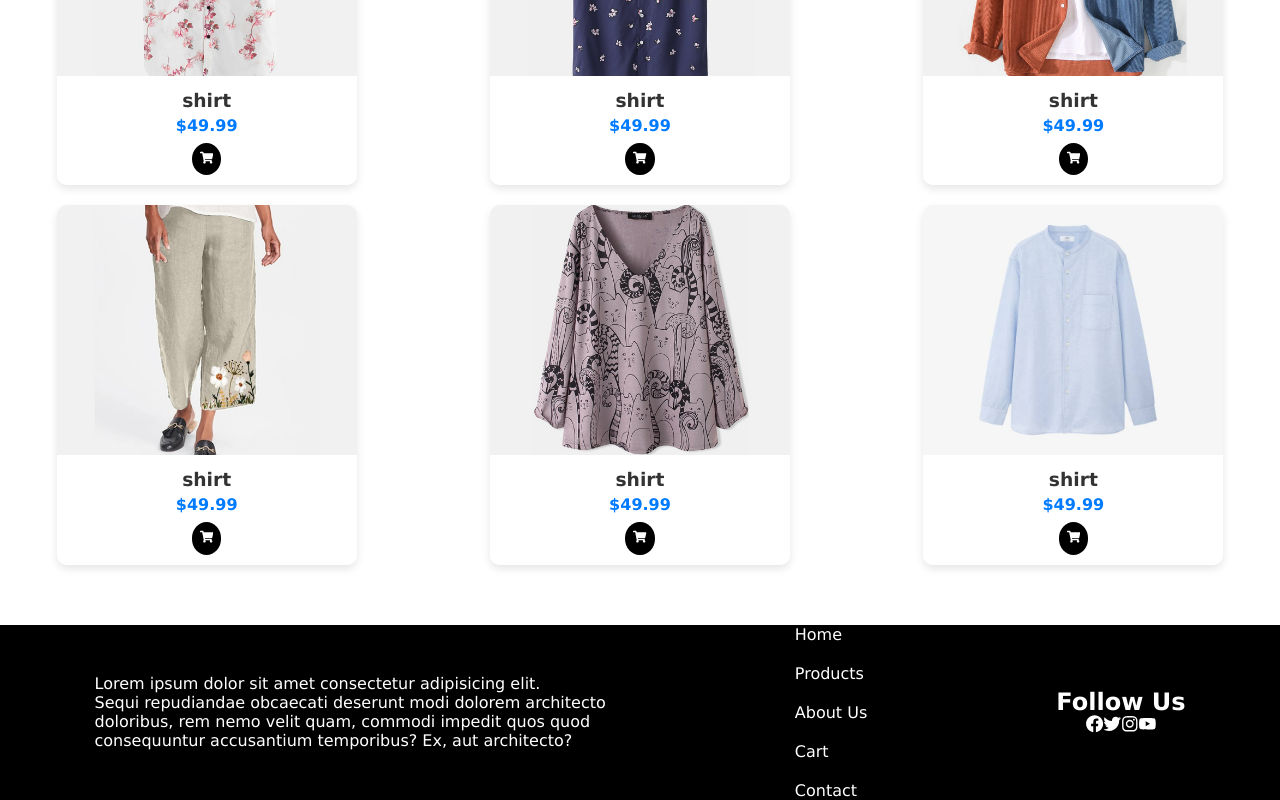
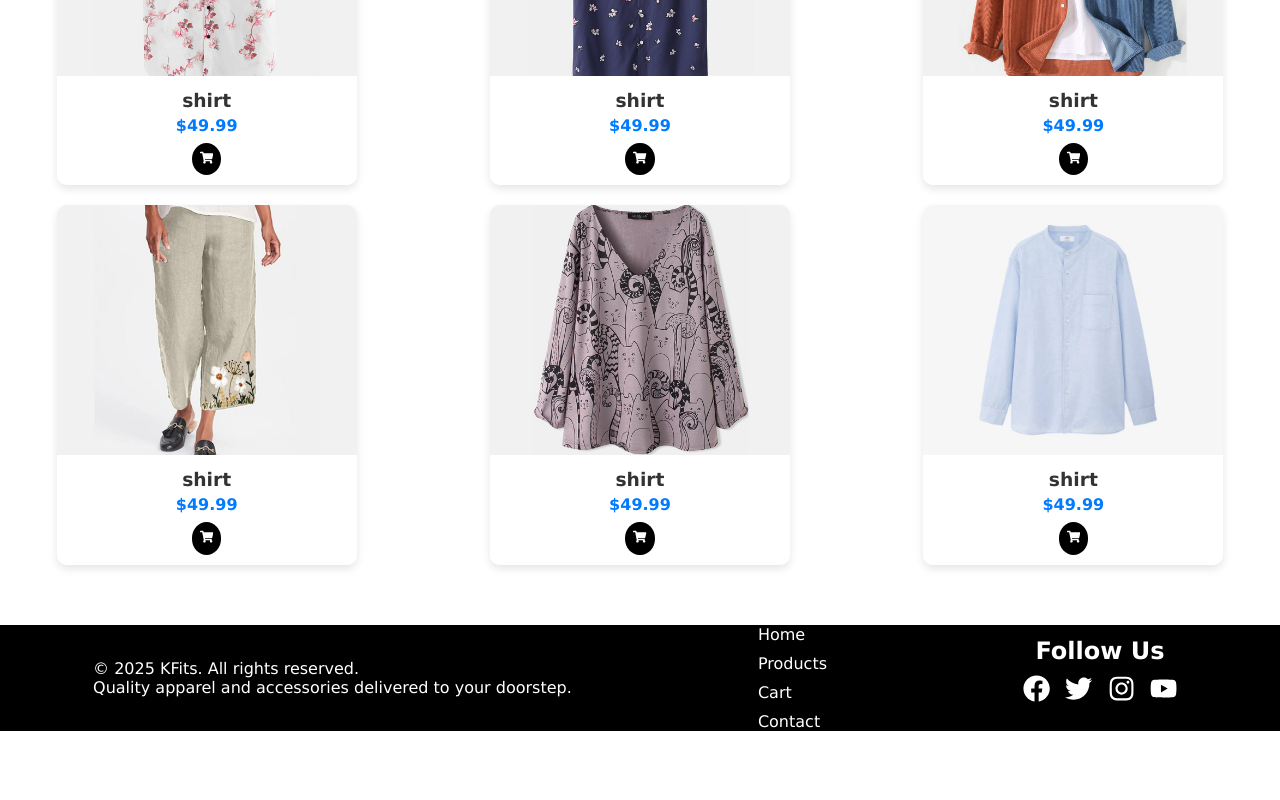
Before and after one commit to Kidkasam/ecommerce, a React (Vite) app: page / in a window 1280 px wide. Shown: the part 4353-5153 px from the top of the page. After the commit the page ends 5084 px from the top, so only its background shows below. Built offline with nearby package versions, Linux system fonts and the light colour scheme.

Commit message:
feat: add footer component with links and social icons

```diff
--- a/src/components/footer/Footer.css
+++ b/src/components/footer/Footer.css
@@ -13,8 +13,15 @@
 .footer-section-links{
     display: flex;
     flex-direction: column;
-
-    gap: 20px;
+    gap: 10px;
+}
+.footer-section-links a{
+    text-decoration: none;
+    color: white;
+    transition: 0.3s ease-in-out;
+}
+.footer-section-links a:hover{
+    color: #4fa3ff;
 }
 
 .footer-section-socials{
@@ -26,14 +33,17 @@
 .footer-icons{
     display: flex;
     align-items: center;
-    justify-content: space-between;
-    transform: scale(1.1);
-    transition: ease 0.3s;
+    gap: 15px;
+    padding: 10px 10px;
+    font-size: 1.7rem;
+
+
 }
 .footer-icons a{
+    color: white;
     transition: ease 0.3s;
 }
 .footer-icons a:hover{
+    color: #4fa3ff;
     transform: scale(1.3);
-    color: #4fa3ff;
 }
--- a/src/components/footer/Footer.jsx
+++ b/src/components/footer/Footer.jsx
@@ -8,17 +8,15 @@ const Footer = () => {
     <footer className="footer-container">
       <div className="footer-section-about">
         <p>
-          Lorem ipsum dolor sit amet consectetur adipisicing elit. <br/>
-          Sequi repudiandae obcaecati deserunt modi dolorem architecto <br/>
-          doloribus, rem nemo velit quam, commodi impedit quos quod <br/>
-          consequuntur accusantium temporibus? Ex, aut architecto?<br/>
+         © 2025 KFits. All rights reserved.<br/>
+Quality apparel and accessories delivered to your doorstep.
         </p>
       </div>
 
       <div className="footer-section-links">
         <Link to="/">Home</Link>
         <Link to="/products">Products</Link>
-        <Link to="/about">About Us</Link>
+
         <Link to="/cart">Cart</Link>
         <Link to="/contact">Contact</Link>
       </div>
```
